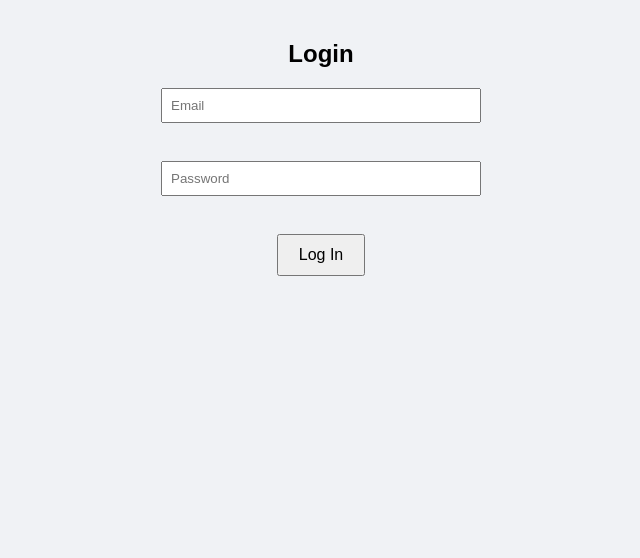
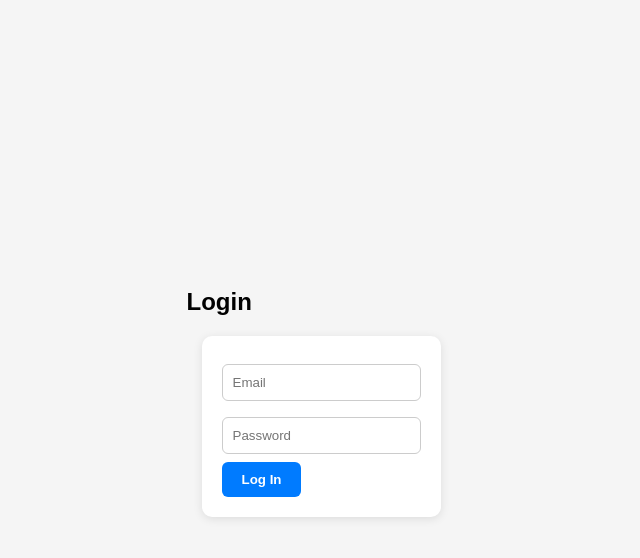
Before and after one commit to dps-ai/Project69-a, a plain HTML site: page index.html in a window 1280 px wide. Shown: the whole page, without its empty margins (319-959 px from the left). Drawn offline with Linux system fonts and the light colour scheme.

Commit message:
Update style.css

```diff
--- a/style.css
+++ b/style.css
@@ -1,35 +1,62 @@
 body {
-    font-family: Arial, sans-serif;
-    text-align: center;
-    background: #f0f2f5;
-    margin: 0;
-    padding: 20px;
-  }
+  font-family: Arial, sans-serif;
+  background-color: #f5f5f5;
+  margin: 0;
+  padding: 0;
+  display: flex;
+  flex-direction: column;
+  align-items: center;
+  justify-content: center;
+  min-height: 100vh;
+}
 
-  input, select, textarea {
-    display: block;
-    margin: 10px auto;
-    padding: 8px;
-    width: 80%;
-    max-width: 300px;
-  }
+.hidden {
+  display: none;
+}
 
-  button {
-    margin: 10px;
-    padding: 10px 20px;
-    font-size: 16px;
-    cursor: pointer;
-  }
+form, #profile, .actions {
+  background: white;
+  padding: 20px;
+  margin: 15px;
+  border-radius: 10px;
+  box-shadow: 0 2px 10px rgba(0, 0, 0, 0.1);
+}
 
-  #card-container {
-    width: 300px;
-    margin: 20px auto;
-    padding: 20px;
-    background: #fff;
-    border-radius: 10px;
-    box-shadow: 0 0 8px rgba(0,0,0,0.2);
-  }
+input, select, textarea {
+  width: 100%;
+  padding: 10px;
+  margin: 8px 0;
+  box-sizing: border-box;
+  border: 1px solid #ccc;
+  border-radius: 6px;
+}
 
-  .hidden {
-    display: none;
-  }
+button {
+  background-color: #007BFF;
+  color: white;
+  padding: 10px 20px;
+  border: none;
+  border-radius: 6px;
+  cursor: pointer;
+  font-weight: bold;
+}
+
+button:hover {
+  background-color: #0056b3;
+}
+
+.actions {
+  display: flex;
+  justify-content: space-between;
+  gap: 20px;
+}
+
+#profileName {
+  font-size: 1.5em;
+  margin-bottom: 10px;
+}
+
+#profileBio {
+  font-size: 1em;
+  color: #555;
+}
```
